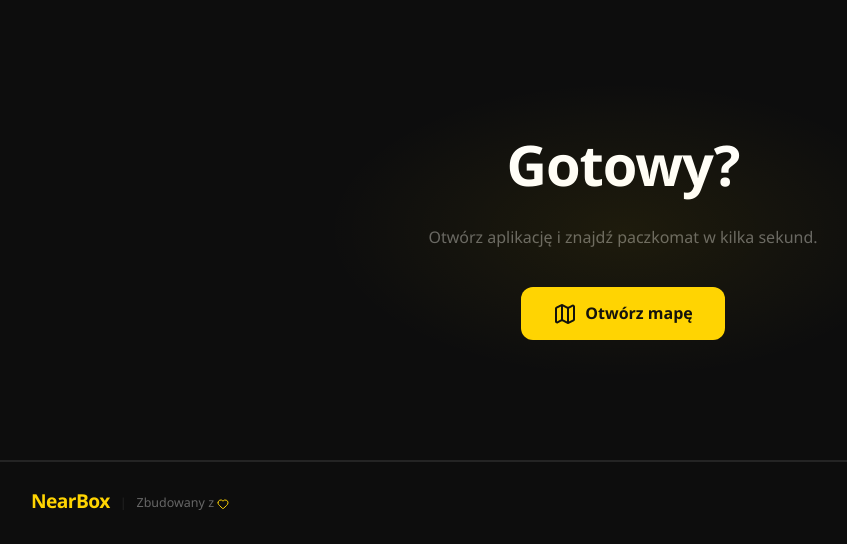
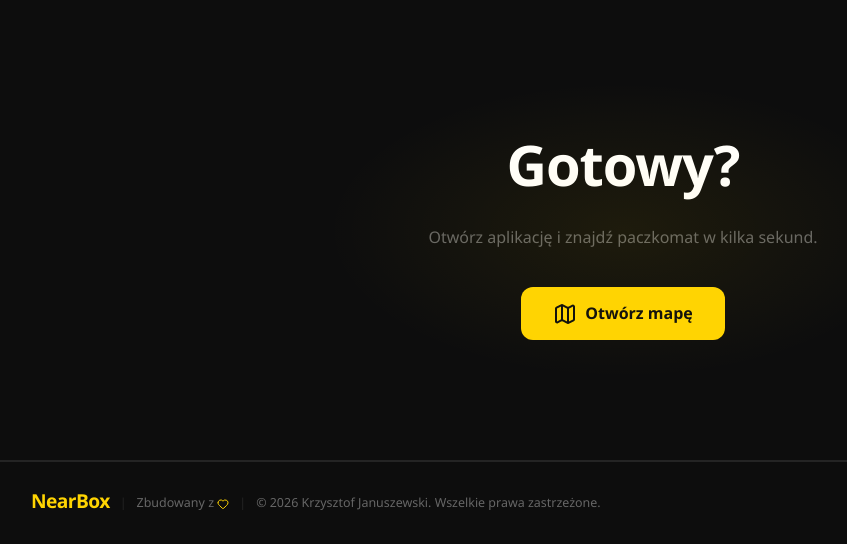
Before and after one commit to Adsutori/NearBox, a Django app: page / in a window 1280 px wide. Shown: the part 1910-2454 px from the top of the page, without its empty margins (17-864 px from the left). Run offline with Django 5.2, Linux system fonts and the light colour scheme.

Commit message:
write readme

```diff
--- a/app/templates/landing.html
+++ b/app/templates/landing.html
@@ -194,6 +194,8 @@
     <span class="nav-logo" style="margin-bottom:3px">NearBox</span>
     <span class="footer-sep">|</span>
     <span>Zbudowany z <i data-lucide="heart" style="width:12px;height:12px;color:#ffd402;display:inline;vertical-align:middle;"></i></span>
+    <span class="footer-sep">|</span>
+    <span>&copy; 2026 Krzysztof Januszewski. Wszelkie prawa zastrzeżone.</span>
 </footer>
 
 <script>
```
Also changed, not shown: README.md, 5 other files.
